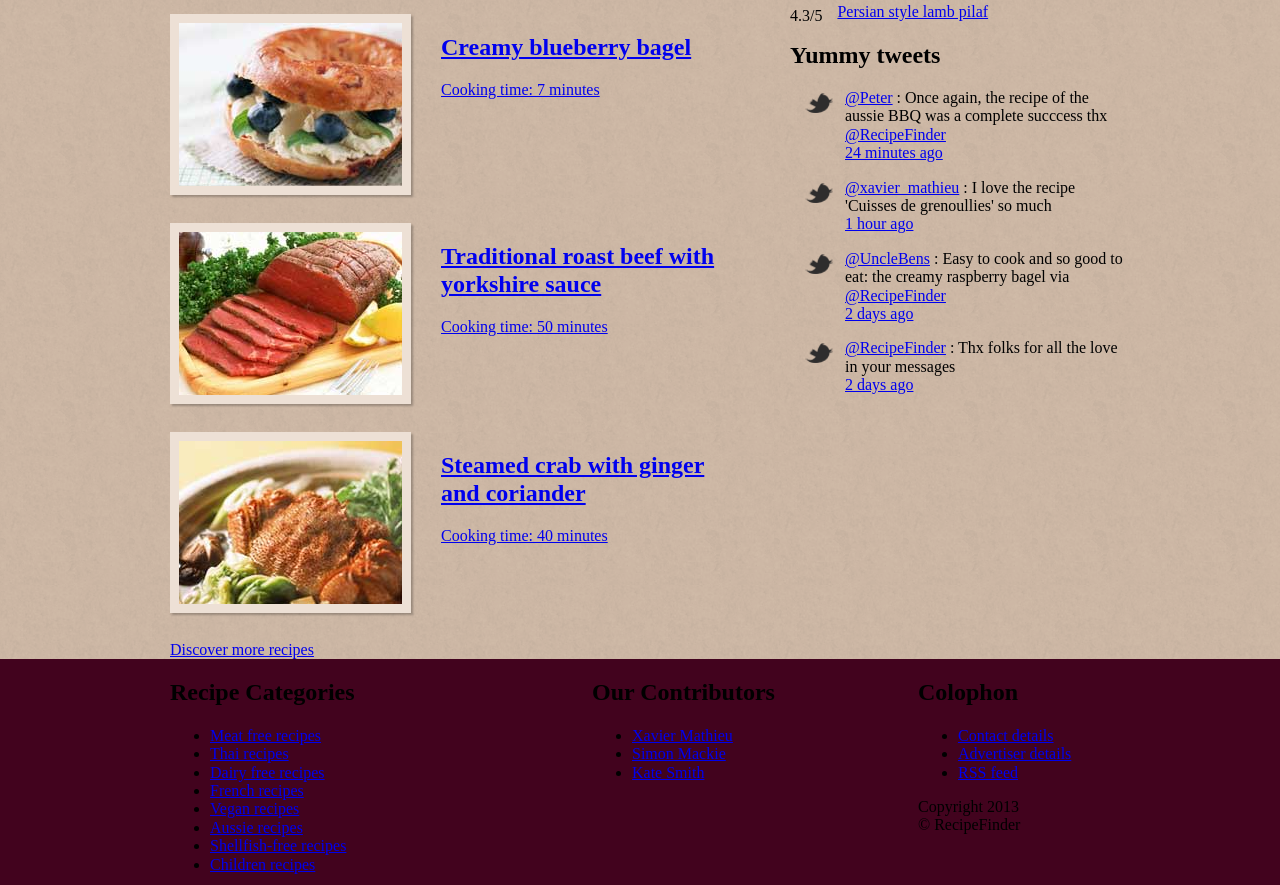
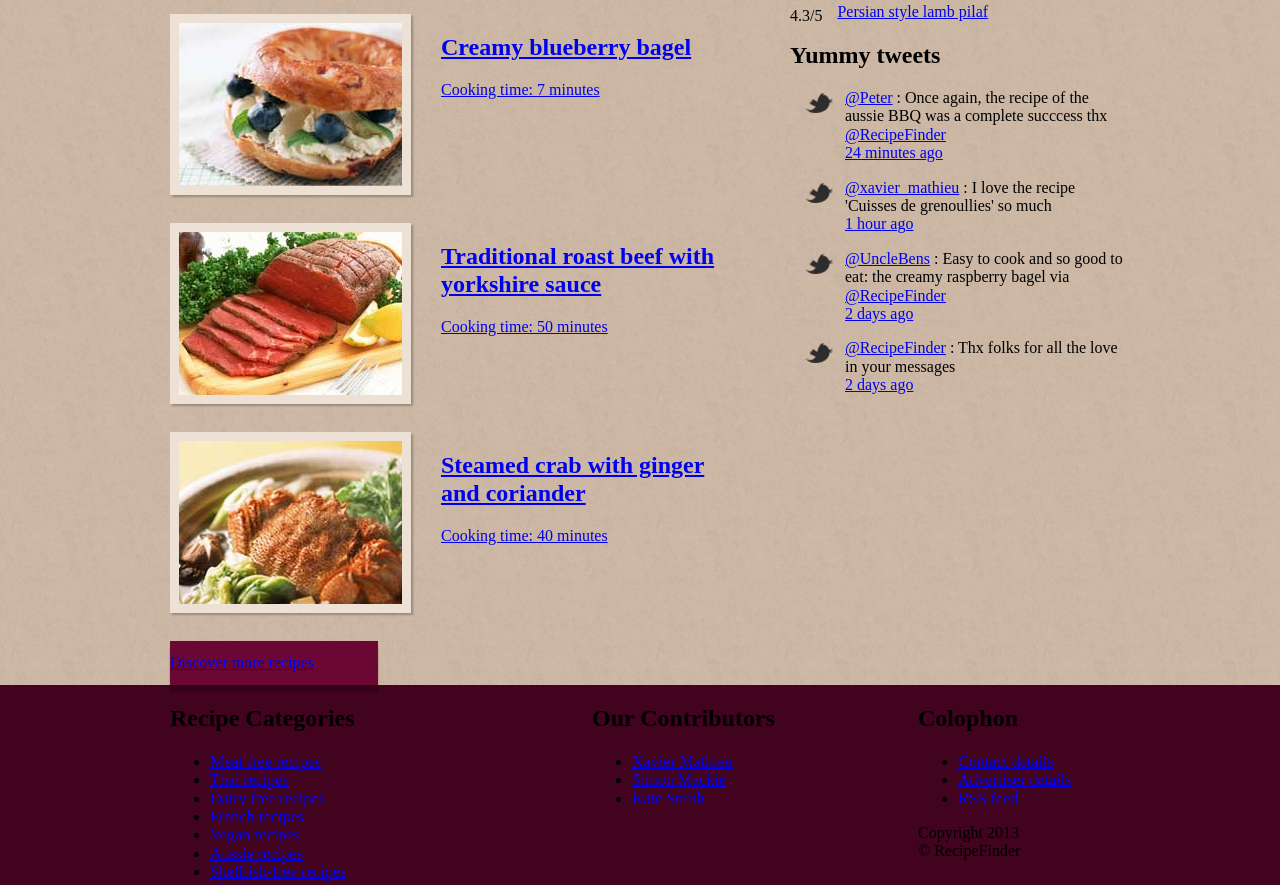
Before and after one commit to ispoljari/JSCSS-Project, a plain HTML site: page index.html in a window 1280 px wide. Shown: the part 705-1590 px from the top of the page. Drawn offline with Linux system fonts and the light colour scheme.

Commit message:
html_feat: Use .promo-btn hook on the button under latest recipes

```diff
--- a/index.html
+++ b/index.html
@@ -92,7 +92,7 @@
         </a>
       </div>
 
-      <a href="#10"> Discover more recipes</a>
+      <a href="#10" class="promo-btn more-btn"> Discover more recipes</a>
 
     </div>
 
```
